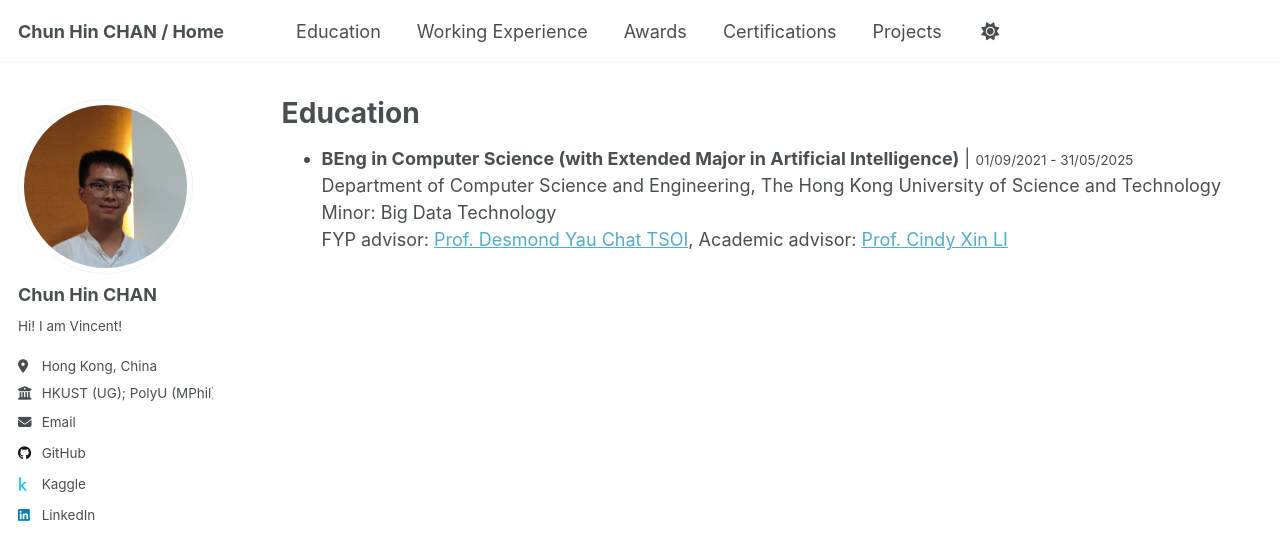
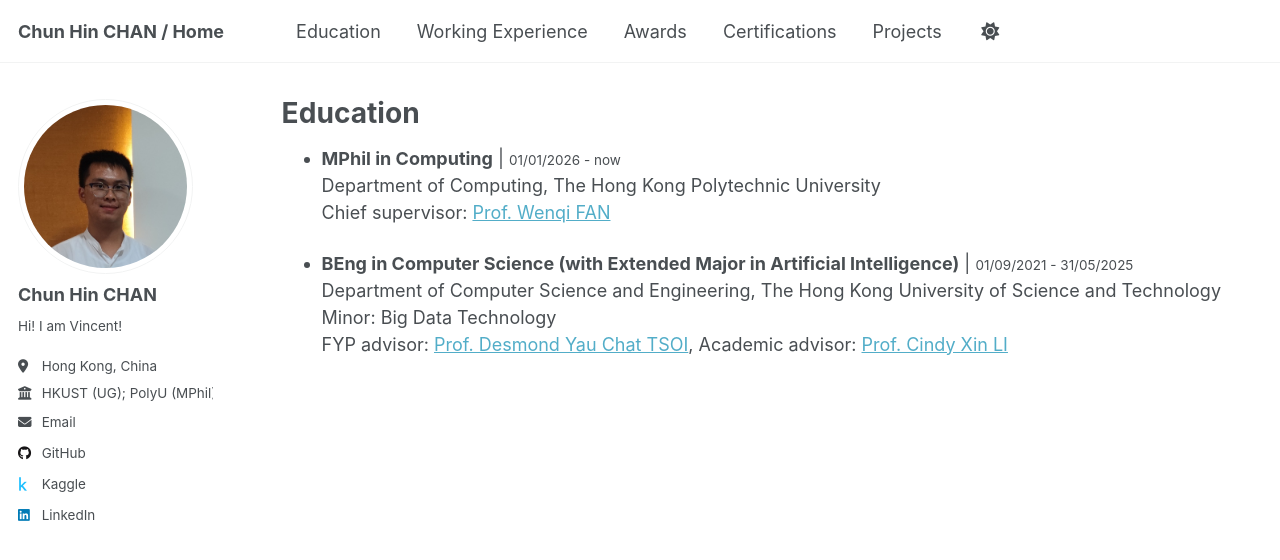
Before and after one commit to Vincent-Chan/index, a Jekyll site: the page built from _pages/education.md, in a window 1280 px wide. Shown: the top 560 px of the page. Built offline with Jekyll 4.4.1, drawn with Linux system fonts in a browser that asks for light colours.

Commit message:
updated "Education" part

```diff
--- a/_pages/education.md
+++ b/_pages/education.md
@@ -7,6 +7,10 @@ redirect_from:
   - /education.html
 ---
 
+* <b>MPhil in Computing</b> | <small>01/01/2026 - now</small>
+<br>Department of Computing, The Hong Kong Polytechnic University
+<br>Chief supervisor: [Prof. Wenqi FAN](https://wenqifan03.github.io/)
+
 * <b>BEng in Computer Science (with Extended Major in Artificial Intelligence)</b> | <small>01/09/2021 - 31/05/2025</small>
 <br>Department of Computer Science and Engineering, The Hong Kong University of Science and Technology
 <br>Minor: Big Data Technology
```
